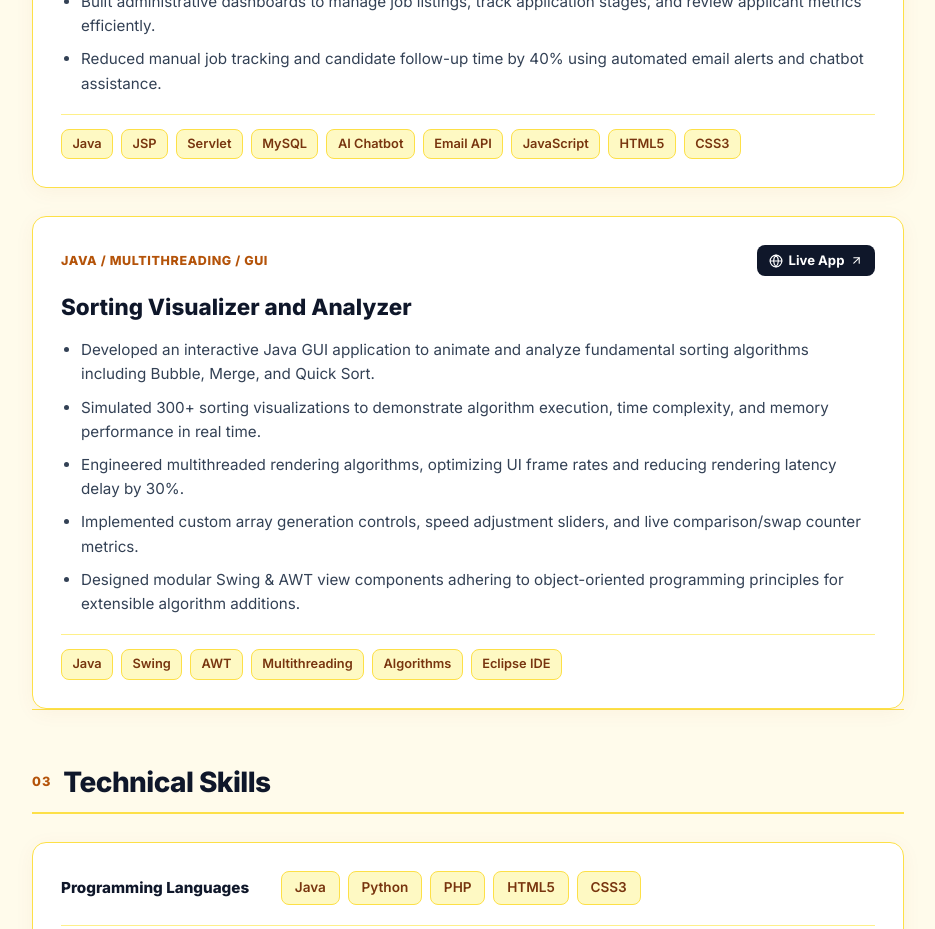
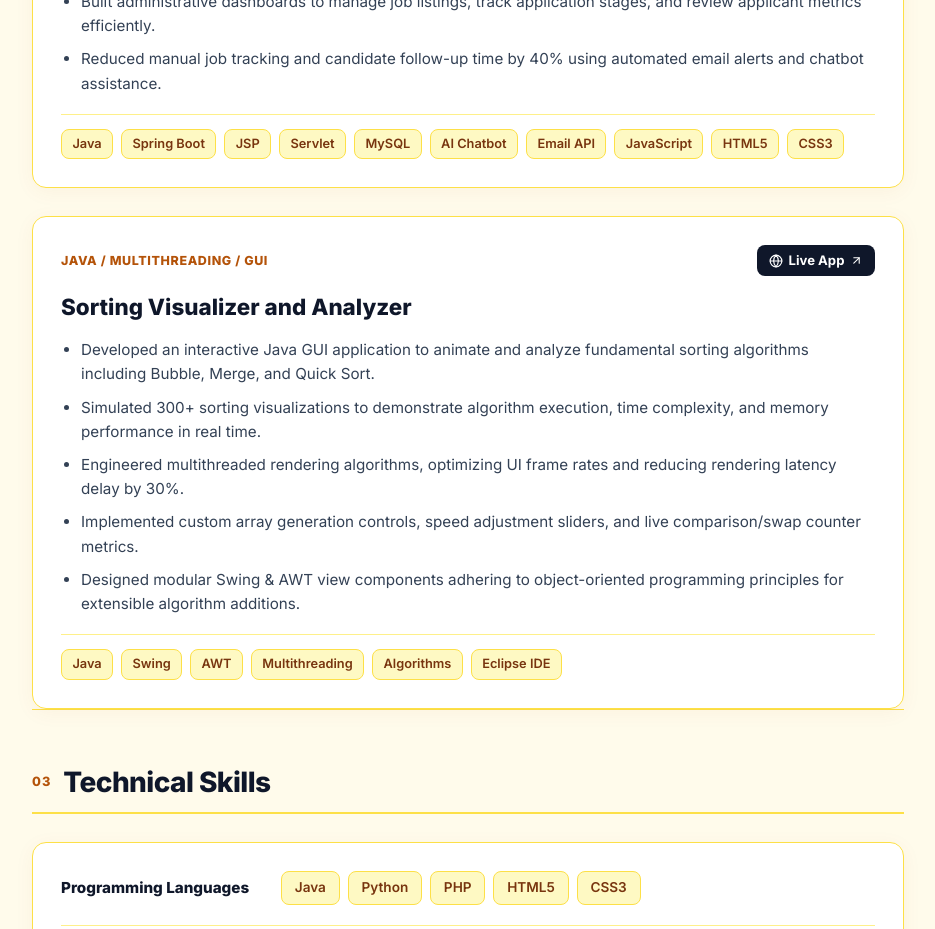
Before and after one commit to rahul-github-18/Tracking-Hub, a React (Vite) app: page / in a window 1280 px wide. Shown: the part 2180-3109 px from the top of the page, without its empty margins (172-1107 px from the left). Built offline with nearby package versions, Linux system fonts and the light colour scheme.

Commit message:
Update Projects.jsx

```diff
--- a/src/components/Projects.jsx
+++ b/src/components/Projects.jsx
@@ -37,8 +37,8 @@ export default function Projects() {
         'Built administrative dashboards to manage job listings, track application stages, and review applicant metrics efficiently.',
         'Reduced manual job tracking and candidate follow-up time by 40% using automated email alerts and chatbot assistance.'
       ],
-      tech: ['Java', 'JSP', 'Servlet', 'MySQL', 'AI Chatbot', 'Email API', 'JavaScript', 'HTML5', 'CSS3'],
-      liveUrl: '' // Blank placeholder for live link
+      tech: ['Java', 'Spring Boot', 'JSP', 'Servlet', 'MySQL', 'AI Chatbot', 'Email API', 'JavaScript', 'HTML5', 'CSS3'],
+      liveUrl: 'https://talenttrack.up.railway.app'
     },
     {
       title: 'Sorting Visualizer and Analyzer',
```
